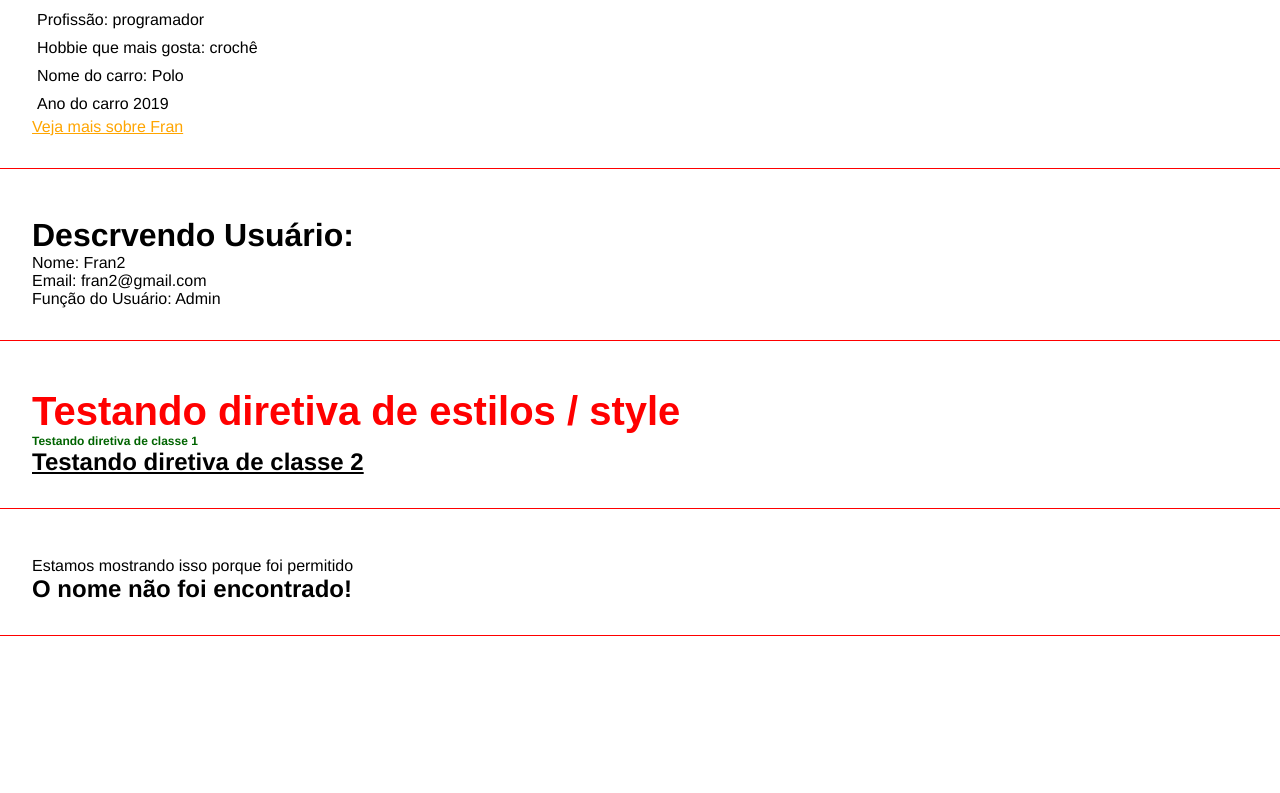
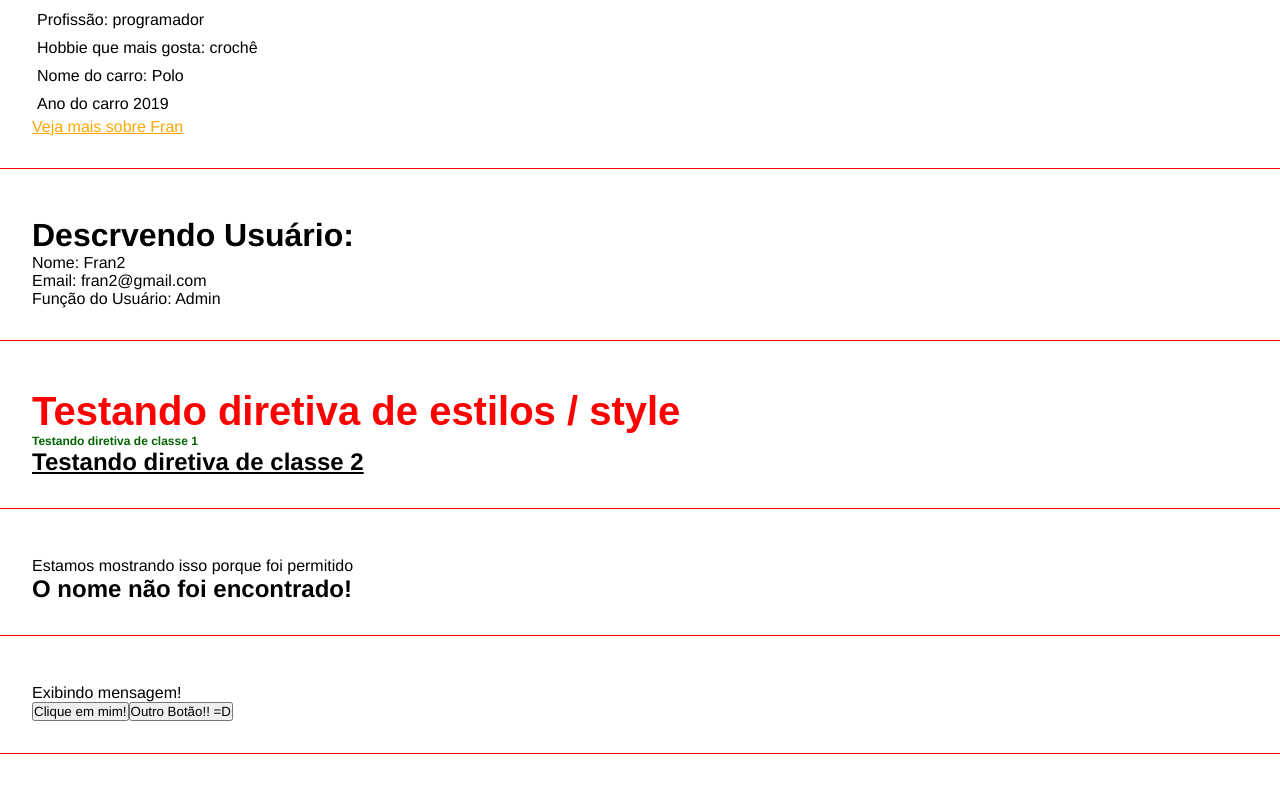
Before and after one commit to francleide/curso-angularMB, an Angular app: page / in a window 1280 px wide. Shown: the part 215-1008 px from the top of the page. Built offline with nearby package versions, Linux system fonts and the light colour scheme.

Commit message:
Eventos no Angular

```diff
--- a/src/app/app.component.html
+++ b/src/app/app.component.html
@@ -8,3 +8,4 @@
 o '[name]' é como será utilizado no componente filho e o que esta entre "" será o nome no componente Pai. Adiciona o pacote Input na classe filho-->
 <app-directives></app-directives>
 <app-if-render></app-if-render>
+<app-eventos></app-eventos>
--- a/src/app/app.module.ts
+++ b/src/app/app.module.ts
@@ -7,6 +7,7 @@ import { FirstComponentComponent } from './components/first-component/first-comp
 import { ParentDataComponent } from './components/parent-data/parent-data.component';
 import { DirectivesComponent } from './components/directives/directives.component';
 import { IfRenderComponent } from './components/if-render/if-render.component';
+import { EventosComponent } from './components/eventos/eventos.component';
 
 @NgModule({
   declarations: [
@@ -14,7 +15,8 @@ import { IfRenderComponent } from './components/if-render/if-render.component';
     FirstComponentComponent,
     ParentDataComponent,
     DirectivesComponent,
-    IfRenderComponent
+    IfRenderComponent,
+    EventosComponent
   ],
   imports: [
     BrowserModule,
--- /dev/null
+++ b/src/app/components/eventos/eventos.component.html
@@ -0,0 +1,7 @@
+<!--criando evento-->
+<div class="class">
+    <p *ngIf="show">Exibindo mensagem!</p>
+    <p *ngIf="showButton">Outra exibição de mensagem</p>
+    <button (click)="showMessage()">Clique em mim!</button>
+    <button *ngIf="show" (click)="showMessageMore()">Outro Botão!! =D</button>
+</div>
--- /dev/null
+++ b/src/app/components/eventos/eventos.component.ts
@@ -0,0 +1,19 @@
+import { Component } from '@angular/core';
+
+@Component({
+  selector: 'app-eventos',
+  templateUrl: './eventos.component.html',
+  styleUrls: ['./eventos.component.scss']
+})
+export class EventosComponent {
+  show: boolean = true;
+  showButton: boolean = false;
+  showMessage(): void {
+    this.show = !this.show; //toggle
+  }
+  showMessageMore():void {
+    if (this.show == true) {
+      this.showButton = !this.showButton;
+    }
+  }
+}
```
Also changed, not shown: src/app/components/eventos/eventos.component.scss (added), 1 other file (tests, documents, lock files or other folders).
